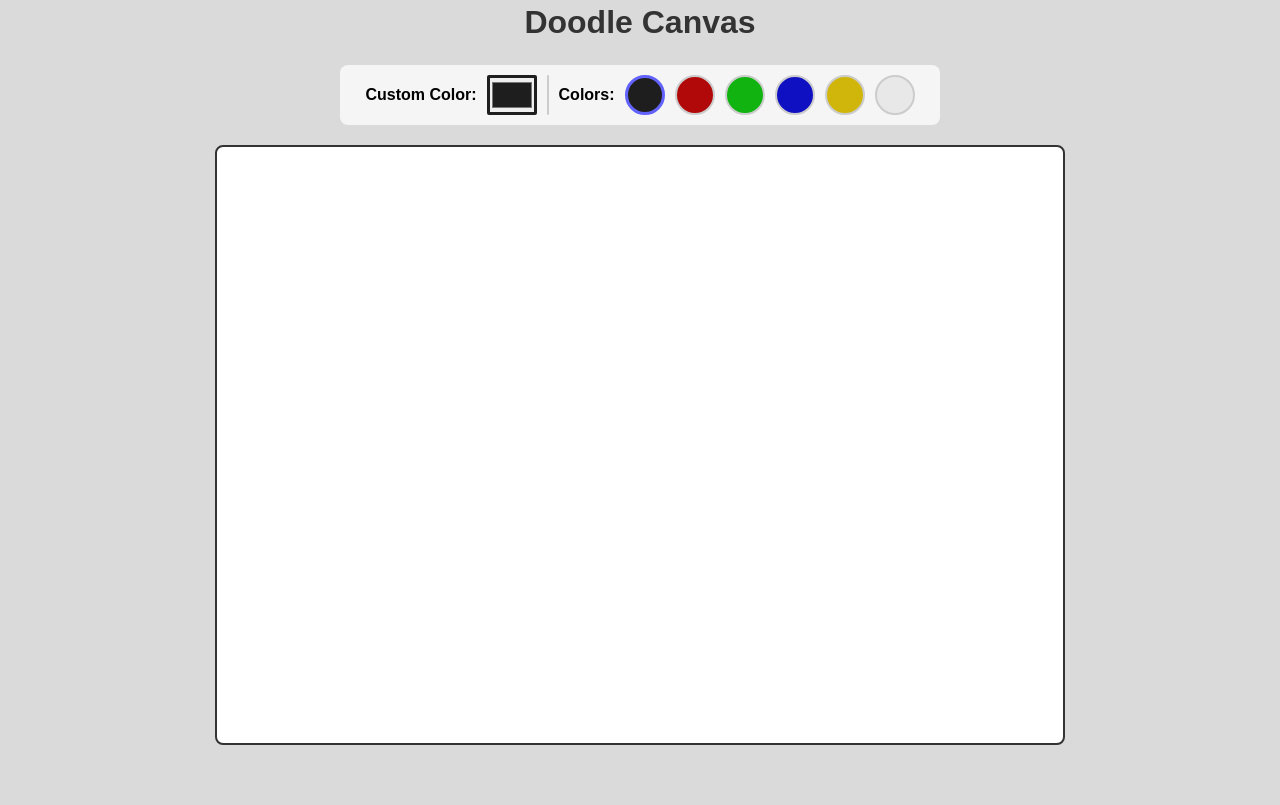
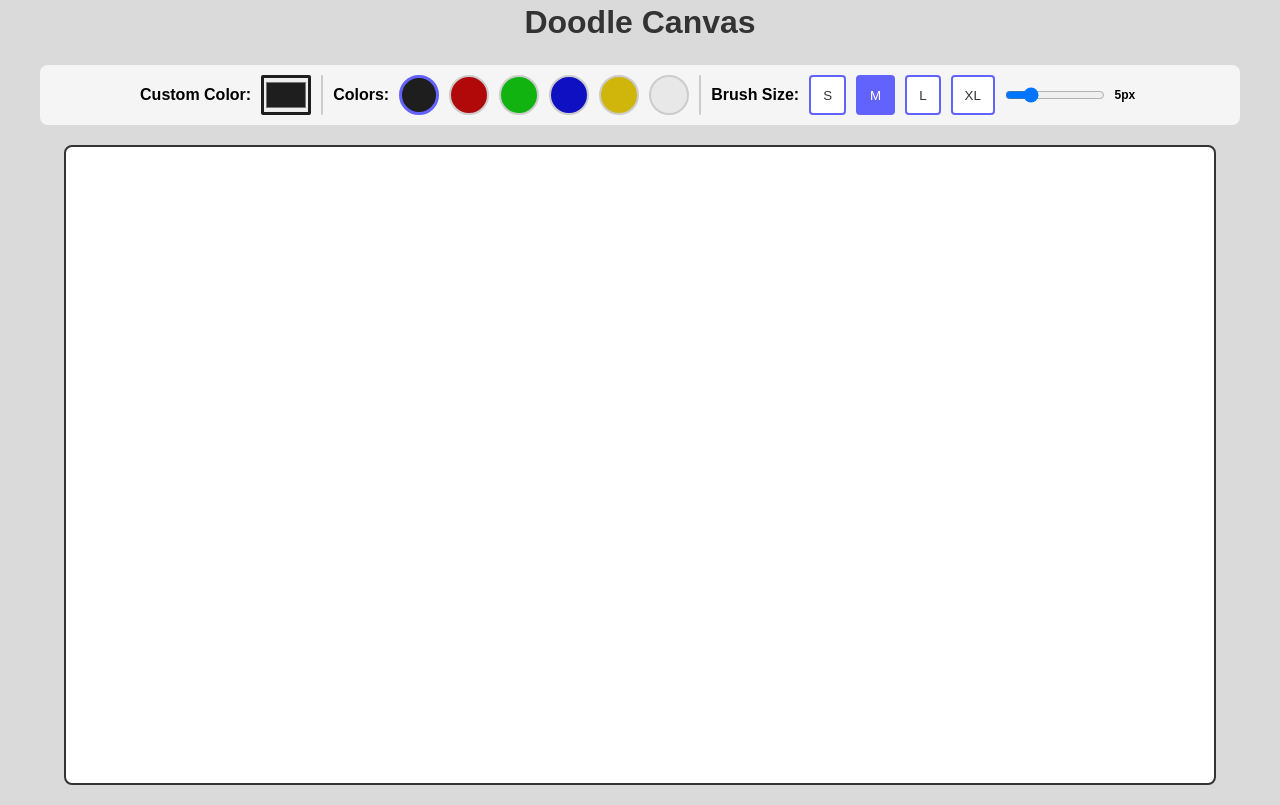
Before and after one commit to utk09-NCL/ghw-doodle-platform, a React (Vite) app: page / in a window 1280 px wide. Built offline with nearby package versions, Linux system fonts and the light colour scheme.

Commit message:
feat: Step 5 - added predefined brush sizes and brush size slider

```diff
--- a/src/App.tsx
+++ b/src/App.tsx
@@ -4,9 +4,14 @@ import ToolbarComponent from "./ToolbarComponent";
 
 const App = () => {
   const [selectedColor, setSelectedColor] = useState("#1e1e1e");
+  const [brushSize, setBrushSize] = useState(5);
 
   const handleColorChange = (color: string) => {
     setSelectedColor(color);
+  };
+
+  const handleBrushSizeChange = (size: number) => {
+    setBrushSize(size);
   };
 
   return (
@@ -24,8 +29,10 @@ const App = () => {
       <ToolbarComponent
         selectedColor={selectedColor}
         onColorChange={handleColorChange}
+        brushSize={brushSize}
+        onBrushSizeChange={handleBrushSizeChange}
       />
-      <CanvasComponent selectedColor={selectedColor} />
+      <CanvasComponent selectedColor={selectedColor} brushSize={brushSize} />
     </main>
   );
 };
--- a/src/CanvasComponent.tsx
+++ b/src/CanvasComponent.tsx
@@ -2,9 +2,10 @@ import React, { useEffect, useRef, useState } from "react";
 
 type CanvasProps = {
   selectedColor: string;
+  brushSize: number;
 };
 
-const CanvasComponent = ({ selectedColor }: CanvasProps) => {
+const CanvasComponent = ({ selectedColor, brushSize }: CanvasProps) => {
   const canvasRef = useRef<HTMLCanvasElement | null>(null);
   const [isDrawing, setIsDrawing] = useState(false);
   const [canvasContext, setCanvasContext] =
@@ -21,7 +22,7 @@ const CanvasComponent = ({ selectedColor }: CanvasProps) => {
       if (ctx) {
         ctx.lineCap = "round";
         ctx.strokeStyle = "#000000"; // default stroke color
-        ctx.lineWidth = 5;
+        ctx.lineWidth = 5; // default stroke width
         setCanvasContext(ctx);
       }
     }
@@ -31,8 +32,9 @@ const CanvasComponent = ({ selectedColor }: CanvasProps) => {
     if (canvasContext) {
       // update the stroke color from default to selected color
       canvasContext.strokeStyle = selectedColor;
+      canvasContext.lineWidth = brushSize;
     }
-  }, [selectedColor, canvasContext]);
+  }, [selectedColor, brushSize, canvasContext]);
 
   const getMouseCoordinates = (event: React.MouseEvent<HTMLCanvasElement>) => {
     const canvas = canvasRef.current;
@@ -94,8 +96,8 @@ const CanvasComponent = ({ selectedColor }: CanvasProps) => {
           borderRadius: "8px",
           cursor: "crosshair",
           backgroundColor: "#ffffff",
-          width: "850px",
-          height: "600px",
+          width: "90vw",
+          height: "80vh",
           color: "#000000",
         }}
       >
--- a/src/ToolbarComponent.tsx
+++ b/src/ToolbarComponent.tsx
@@ -9,26 +9,38 @@ const PREDEFINED_COLORS = [
   "#e8e8e8",
 ];
 
+const BRUSH_SIZES = [
+  { size: 2, label: "S" },
+  { size: 5, label: "M" },
+  { size: 10, label: "L" },
+  { size: 20, label: "XL" },
+];
+
 interface ToolbarProps {
   selectedColor: string;
   onColorChange: (color: string) => void;
+  brushSize: number;
+  onBrushSizeChange: (size: number) => void;
 }
 
 const ToolbarComponent: React.FC<ToolbarProps> = ({
   selectedColor,
   onColorChange,
+  brushSize,
+  onBrushSizeChange,
 }) => {
   return (
     <div
       style={{
         display: "flex",
+        flexWrap: "wrap",
         justifyContent: "center",
         gap: "10px",
         padding: "10px",
         backgroundColor: "#f5f5f5",
         borderRadius: "8px",
         margin: "0 auto",
-        maxWidth: "600px",
+        maxWidth: "1200px",
       }}
     >
       {/* Custom Color Picker */}
@@ -84,6 +96,58 @@ const ToolbarComponent: React.FC<ToolbarProps> = ({
           }}
         />
       ))}
+
+      {/* Separator */}
+      <div
+        style={{
+          width: "2px",
+          height: "40px",
+          backgroundColor: "#ccc",
+          borderRadius: "4px",
+        }}
+      />
+
+      <div style={{ display: "flex", gap: "10px" }}>
+        <label style={{ fontWeight: "bold", alignSelf: "center" }}>
+          Brush Size:
+        </label>
+        {BRUSH_SIZES.map(({ size, label }) => (
+          <button
+            key={size}
+            style={{
+              padding: "8px 12px",
+              color: brushSize === size ? "#fff" : "#333",
+              borderRadius: "4px",
+              border: "2px solid #6262fc",
+              backgroundColor: brushSize === size ? "#6262fc" : "#fff",
+            }}
+            onClick={() => onBrushSizeChange(size)}
+            title={`${label} - ${size}px`}
+          >
+            {label}
+          </button>
+        ))}
+      </div>
+
+      <div style={{ display: "flex", gap: "5px", alignItems: "center" }}>
+        <input
+          type="range"
+          min="1"
+          max="20"
+          value={brushSize}
+          onChange={(e) => onBrushSizeChange(parseInt(e.target.value))}
+          style={{ width: "100px", cursor: "pointer" }}
+        />
+        <span
+          style={{
+            fontSize: "12px",
+            fontWeight: "bold",
+            minWidth: "30px",
+          }}
+        >
+          {brushSize}px
+        </span>
+      </div>
     </div>
   );
 };
```
